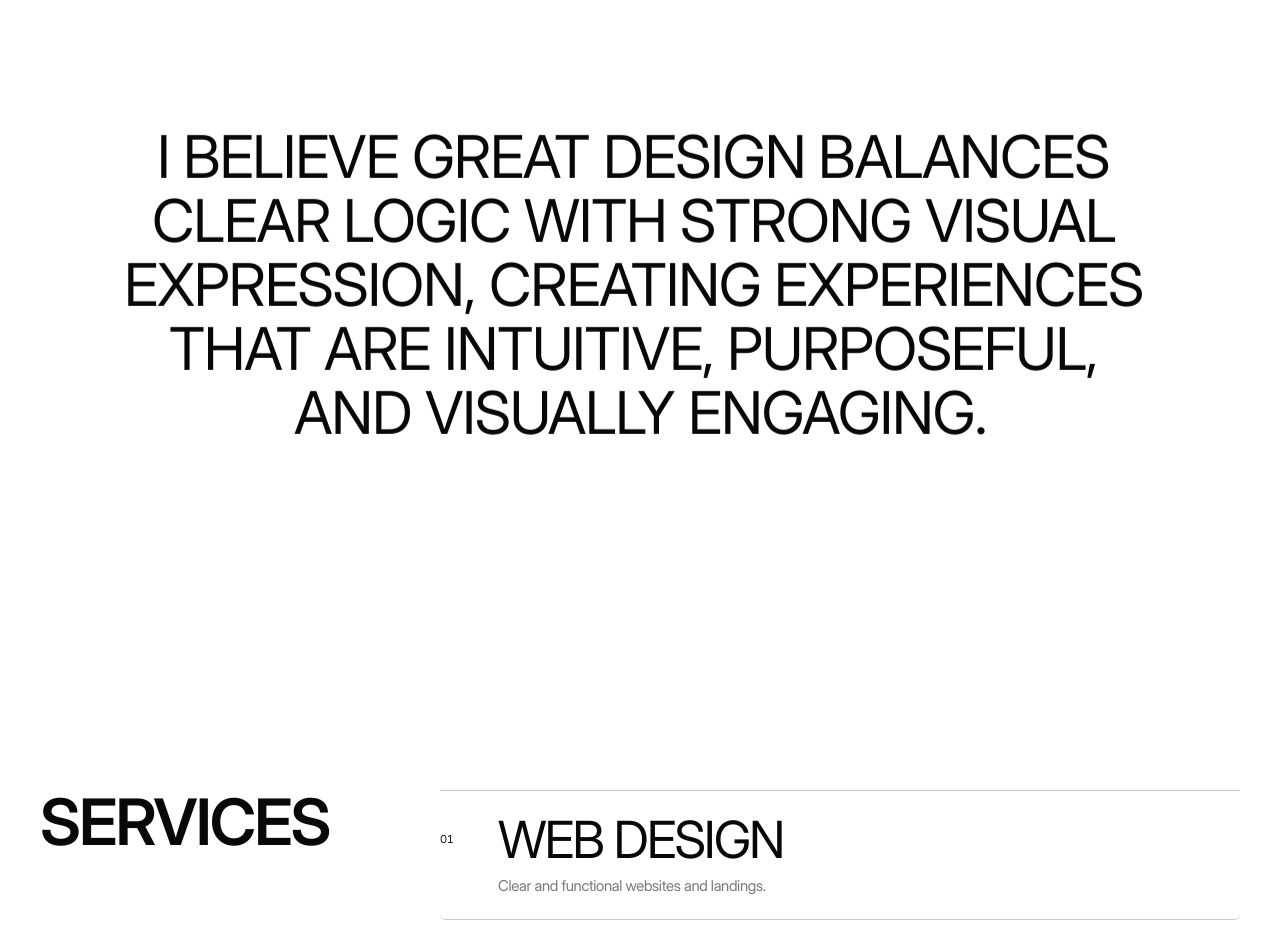
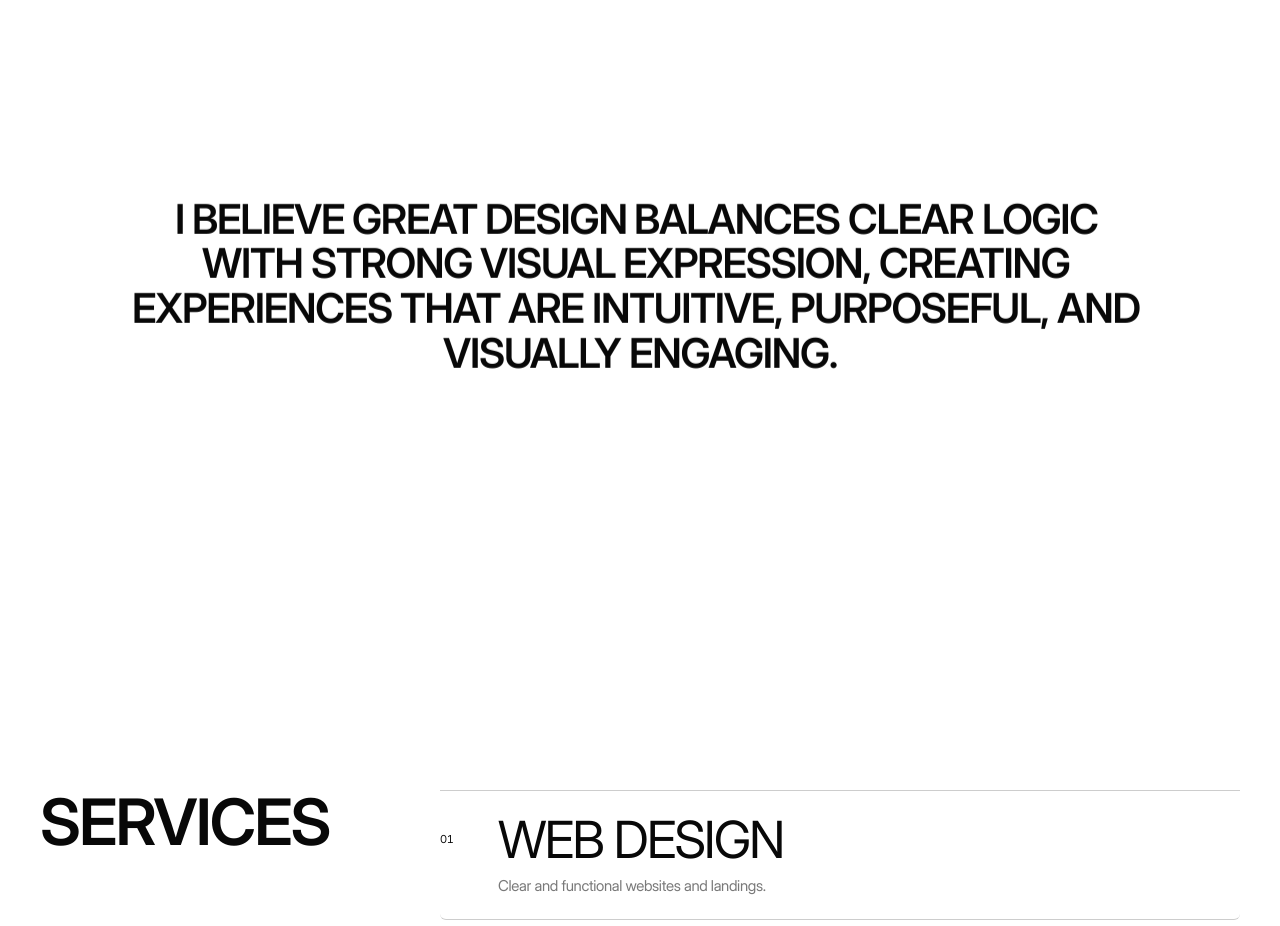
Before and after one commit to yemirades/site, a Next.js app: page / in a window 1280 px wide. Shown: the part 3462-4388 px from the top of the page. Built offline with nearby package versions, Linux system fonts and the light colour scheme.

Commit message:
Apply Inter Display type scale in Approach.tsx

```diff
--- a/src/components/Approach.tsx
+++ b/src/components/Approach.tsx
@@ -63,7 +63,7 @@ export function Approach() {
           </span>
         </div>
 
-        <p aria-label={t.approachText} className="mb-auto mt-14 max-w-[1040px] font-hero text-left text-[32px] font-medium leading-[0.96] sm:mx-auto sm:my-auto sm:text-center sm:text-[clamp(30px,4.6vw,62px)]">
+        <p aria-label={t.approachText} className="type-title mb-auto mt-14 max-w-[1040px] font-hero text-left sm:mx-auto sm:my-auto sm:text-center">
           {words.map((word, wordIndex) => (
             <span
               key={`${word}-${wordIndex}`}
```
